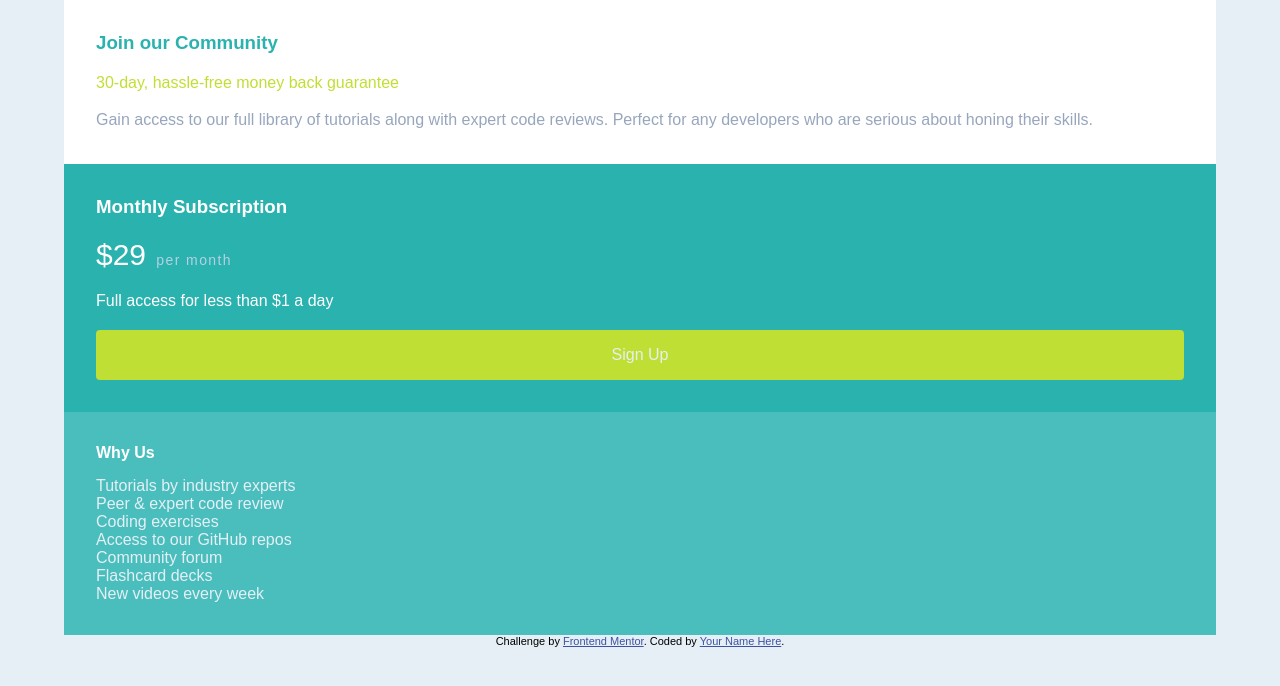
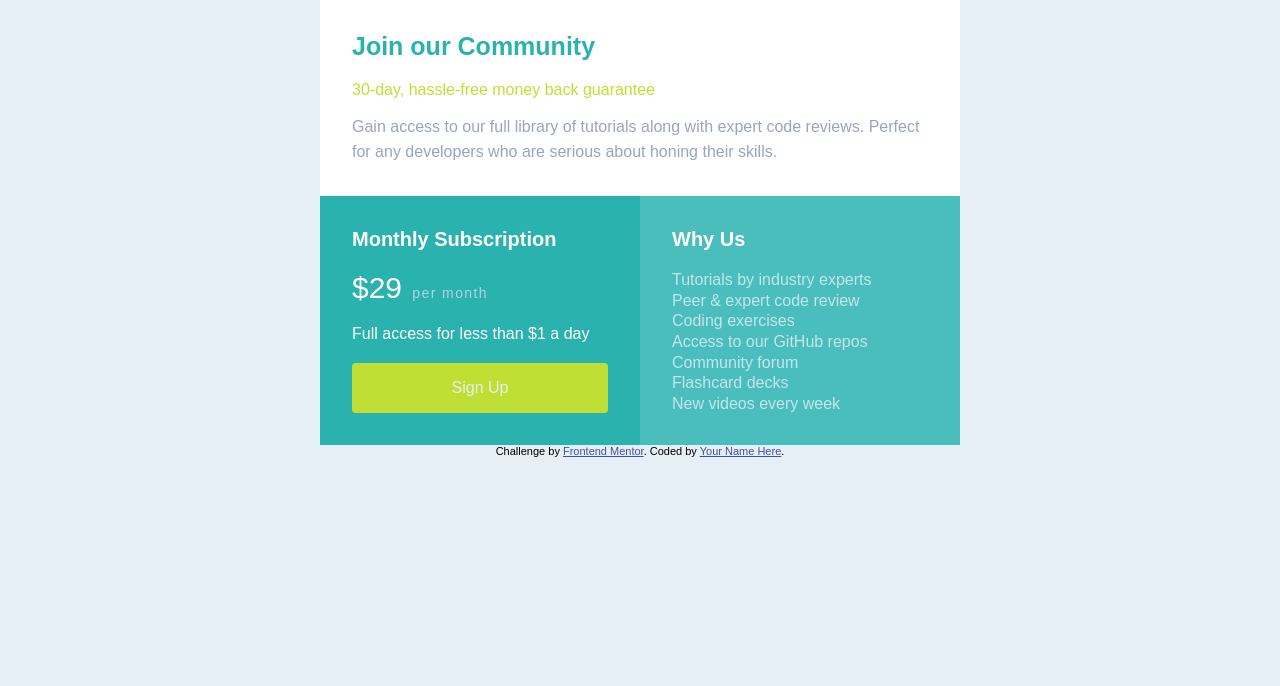
Before and after one commit to SanjayB06/single-price-grid, a plain HTML site: page index.html in a window 1280 px wide. Drawn offline with Linux system fonts and the light colour scheme; a web font is replaced by a local one.

Commit message:
desktop design

```diff
--- a/index.html
+++ b/index.html
@@ -30,14 +30,15 @@
     </section>
     <section class="why">
       <h4>Why Us</h4>
-      <p>  Tutorials by industry experts <br>
-        Peer &amp; expert code review <br>
-        Coding exercises <br>
-        Access to our GitHub repos <br>
-        Community forum <br>
-        Flashcard decks <br>
-        New videos every week <br>
-      </p>
+      <div class="reasons">
+        <p class="reason">Tutorials by industry experts</p>
+        <p class="reason">Peer &amp; expert code review</p>
+        <p class="reason">Coding exercises</p>
+        <p class="reason">Access to our GitHub repos</p>
+        <p class="reason">Community forum</p>
+        <p class="reason">Flashcard decks</p>
+        <p class="reason">New videos every week</p>
+      </div>
     </section>
   </div>
   <footer>
--- a/styles.css
+++ b/styles.css
@@ -71,9 +71,48 @@ body {
     background-color: #4abebd;
     padding: var(--padding);
     color: white;
+    display: flex;
+    flex-direction: column;
+    justify-content: space-between;
 }
 
-.why p {
-    margin-top: 15px;
+.reasons {
+    margin-top: 20px;
+    flex-grow: 1;
     color: hsl(204, 43%, 93%);
+    opacity: .8;
+    display: flex;
+    flex-direction: column;
+    justify-content: space-between;
 }
+
+
+@media (min-width: 400px) {
+    .container {
+        grid-template-columns: 1fr 1fr;
+        grid-template-areas:
+        "hero hero"
+        "card1 card2";
+    }
+    .hero {
+        grid-area: hero
+    }
+    .hero h3 {
+        font-size: 25px
+    }
+    .money {
+        grid-area: card1;
+    }
+    .why {
+        grid-area: card2;
+    }
+    .why h4, .money h3 {
+        font-size: 20px
+    }
+}
+
+@media (min-width: 1000px) {
+    .container {
+        width: 50%;
+    }
+}
```
